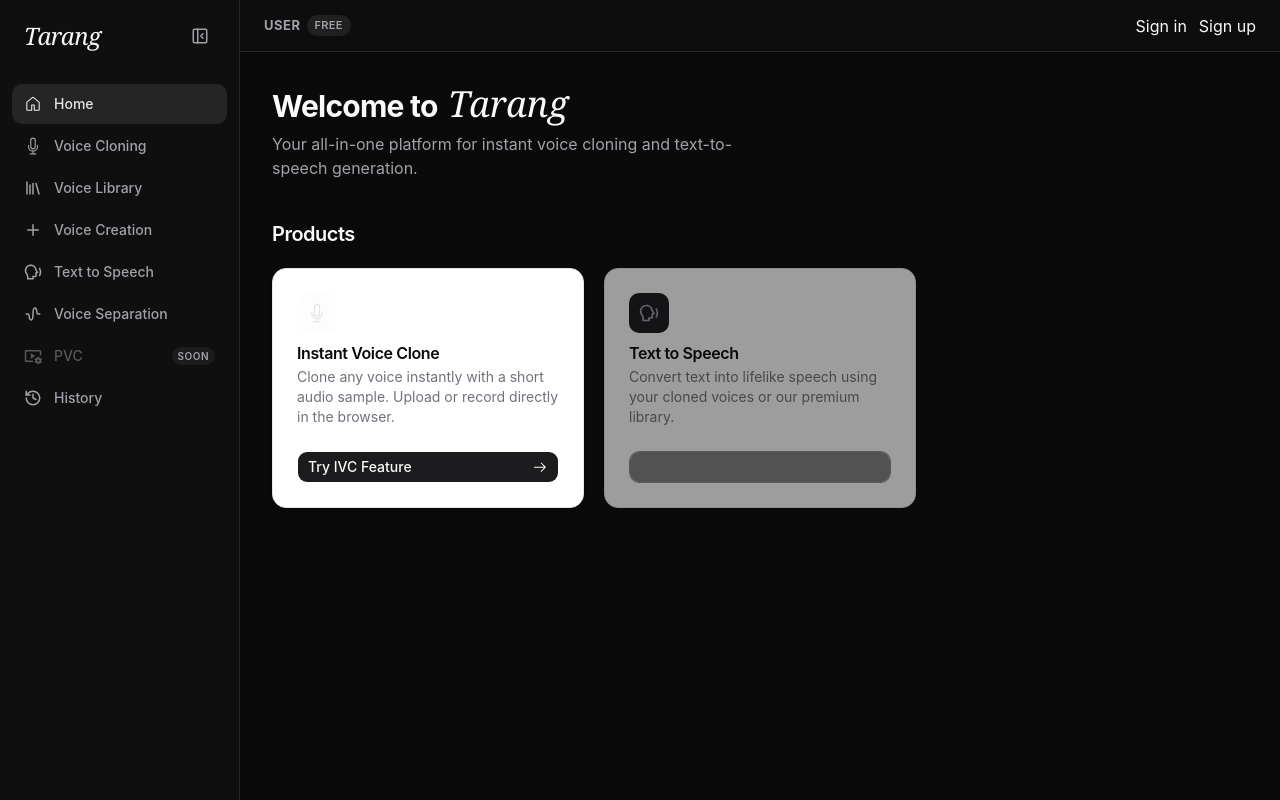
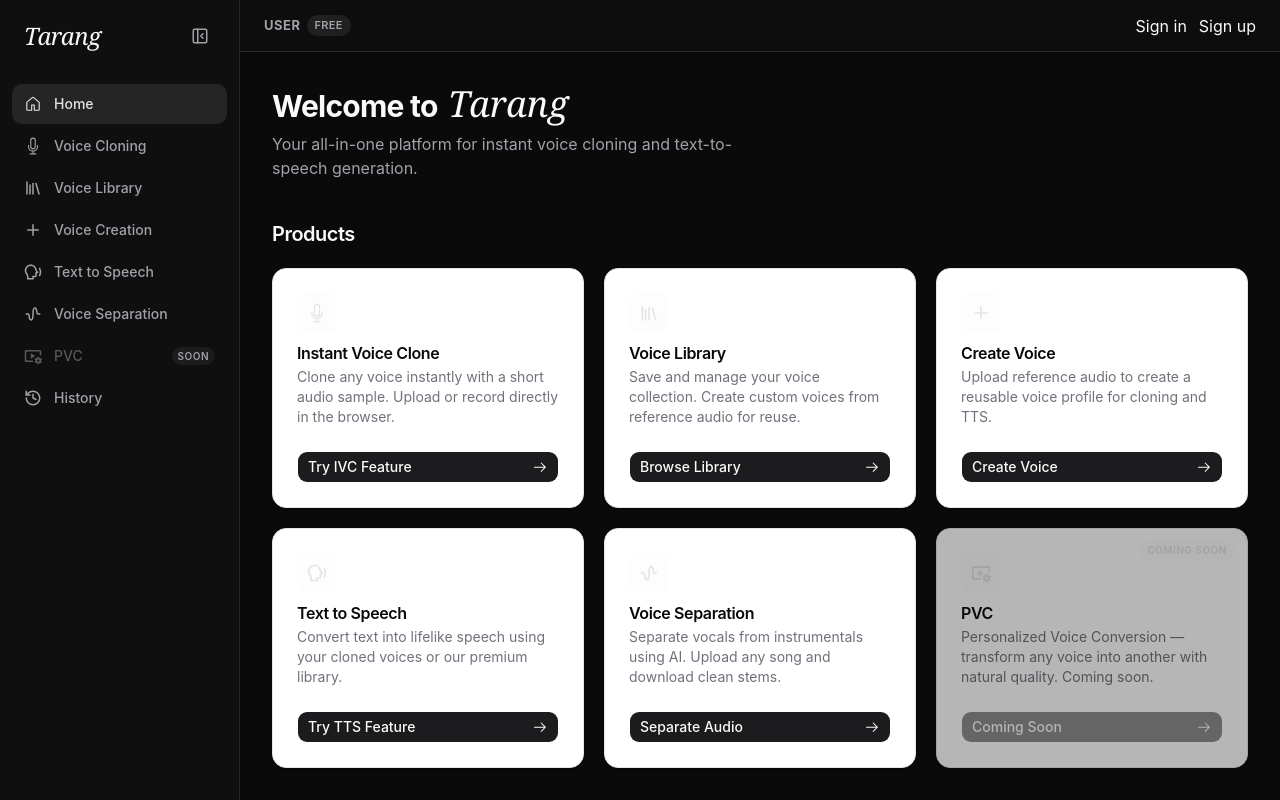
Before and after one commit to chhaya-jay-56/Tarang, a Next.js app in the folder apps/app/: page / in a window 1280 px wide. Built offline with nearby package versions, Linux system fonts and the light colour scheme; no server answers.

Commit message:
feat(app): update home and history dashboard pages

```diff
--- a/apps/app/src/app/(dashboard)/history/page.tsx
+++ b/apps/app/src/app/(dashboard)/history/page.tsx
@@ -14,6 +14,7 @@ export default function HistoryPage() {
   const [entries, setEntries] = useState<HistoryEntry[]>([]);
   const [isLoading, setIsLoading] = useState(true);
   const [error, setError] = useState<string | null>(null);
+  const [downloadError, setDownloadError] = useState<string | null>(null);
 
   const fetchHistory = useCallback(async () => {
     setIsLoading(true);
@@ -37,7 +38,9 @@ export default function HistoryPage() {
   const handleDownload = useCallback(
     async (downloadUrl: string, filename?: string) => {
       try {
+        setDownloadError(null);
         const audioRes = await fetch(downloadUrl);
+        if (!audioRes.ok) throw new Error("Download URL failed");
         const blob = await audioRes.blob();
         const blobUrl = URL.createObjectURL(blob);
         const link = document.createElement("a");
@@ -47,23 +50,31 @@ export default function HistoryPage() {
         link.click();
         document.body.removeChild(link);
         URL.revokeObjectURL(blobUrl);
-      } catch {
-        alert("Download failed");
+      } catch (err) {
+        setDownloadError(
+          err instanceof Error ? err.message : "Download failed"
+        );
       }
     },
     []
   );
 
   return (
-    <div style={{ display: "flex", flexDirection: "column", gap: "32px", maxWidth: "800px", margin: "0 auto", width: "100%", padding: "0 16px" }}>
+    <div style={{ display: "flex", flexDirection: "column", gap: "32px", maxWidth: "800px", width: "100%", padding: "0 16px", margin: "0 auto" }}>
       <div style={{ display: "flex", flexDirection: "column", gap: "4px" }}>
-        <h1 style={{ fontSize: "22px", fontWeight: 600, color: "var(--foreground)", letterSpacing: "0.02em" }}>
+        <h1 style={{ fontSize: "22px", fontWeight: 600, color: "var(--foreground)", letterSpacing: "0.02em", textAlign: "left" }}>
           Voice Cloning History
         </h1>
-        <p style={{ color: "var(--muted-foreground)", fontSize: "14px" }}>
+        <p style={{ color: "var(--muted-foreground)", fontSize: "14px", textAlign: "left" }}>
           All your past voice generations appear here.
         </p>
       </div>
+
+      {downloadError && (
+        <div style={{ color: "var(--destructive)", fontSize: "14px" }}>
+          {downloadError}
+        </div>
+      )}
 
       <HistoryList
         entries={entries}
--- a/apps/app/src/app/(dashboard)/page.tsx
+++ b/apps/app/src/app/(dashboard)/page.tsx
@@ -10,6 +10,9 @@ import {
 import { HiOutlineMicrophone } from "react-icons/hi2";
 import { RiSpeakLine } from "react-icons/ri";
 import { GoArrowRight } from "react-icons/go";
+import { LuLibrary, LuPlus } from "react-icons/lu";
+import { TbWaveSine } from "react-icons/tb";
+import { MdOutlineVideoSettings } from "react-icons/md";
 
 export default function Home() {
   return (
@@ -52,10 +55,52 @@ export default function Home() {
             </CardContent>
           </Card>
 
+          {/* Voice Library Card */}
+          <Card className="group hover:border-primary/30 transition-all">
+            <CardHeader>
+              <div className="h-10 w-10 rounded-lg bg-primary/10 text-primary flex items-center justify-center mb-3">
+                <LuLibrary className="text-xl" />
+              </div>
+              <CardTitle>Voice Library</CardTitle>
+              <CardDescription>
+                Save and manage your voice collection. Create custom voices from reference audio for reuse.
+              </CardDescription>
+            </CardHeader>
+            <CardContent>
+              <Link href="/voice-library">
+                <Button variant="secondary" className="w-full justify-between">
+                  Browse Library
+                  <GoArrowRight className="text-base" />
+                </Button>
+              </Link>
+            </CardContent>
+          </Card>
+
+          {/* Voice Creation Card */}
+          <Card className="group hover:border-primary/30 transition-all">
+            <CardHeader>
+              <div className="h-10 w-10 rounded-lg bg-primary/10 text-primary flex items-center justify-center mb-3">
+                <LuPlus className="text-xl" />
+              </div>
+              <CardTitle>Create Voice</CardTitle>
+              <CardDescription>
+                Upload reference audio to create a reusable voice profile for cloning and TTS.
+              </CardDescription>
+            </CardHeader>
+            <CardContent>
+              <Link href="/voice-creation">
+                <Button variant="secondary" className="w-full justify-between">
+                  Create Voice
+                  <GoArrowRight className="text-base" />
+                </Button>
+              </Link>
+            </CardContent>
+          </Card>
+
           {/* TTS Card */}
-          <Card className="opacity-60">
+          <Card className="group hover:border-primary/30 transition-all">
             <CardHeader>
-              <div className="h-10 w-10 rounded-lg bg-muted text-muted-foreground flex items-center justify-center mb-3">
+              <div className="h-10 w-10 rounded-lg bg-primary/10 text-primary flex items-center justify-center mb-3">
                 <RiSpeakLine className="text-xl" />
               </div>
               <CardTitle>Text to Speech</CardTitle>
@@ -64,8 +109,54 @@ export default function Home() {
               </CardDescription>
             </CardHeader>
             <CardContent>
-              <Button disabled variant="outline" className="w-full">
+              <Link href="/text-to-speech">
+                <Button variant="secondary" className="w-full justify-between">
+                  Try TTS Feature
+                  <GoArrowRight className="text-base" />
+                </Button>
+              </Link>
+            </CardContent>
+          </Card>
+
+          {/* Voice Separation Card */}
+          <Card className="group hover:border-primary/30 transition-all">
+            <CardHeader>
+              <div className="h-10 w-10 rounded-lg bg-primary/10 text-primary flex items-center justify-center mb-3">
+                <TbWaveSine className="text-xl" />
+              </div>
+              <CardTitle>Voice Separation</CardTitle>
+              <CardDescription>
+                Separate vocals from instrumentals using AI. Upload any song and download clean stems.
+              </CardDescription>
+            </CardHeader>
+            <CardContent>
+              <Link href="/voice-separation">
+                <Button variant="secondary" className="w-full justify-between">
+                  Separate Audio
+                  <GoArrowRight className="text-base" />
+                </Button>
+              </Link>
+            </CardContent>
+          </Card>
+
+          {/* PVC Card — Coming Soon */}
+          <Card className="group relative opacity-70 cursor-default">
+            <div className="absolute top-3 right-3 text-[10px] font-bold uppercase tracking-wider px-2 py-0.5 rounded-full bg-primary/10 text-primary">
+              Coming Soon
+            </div>
+            <CardHeader>
+              <div className="h-10 w-10 rounded-lg bg-primary/10 text-primary flex items-center justify-center mb-3">
+                <MdOutlineVideoSettings className="text-xl" />
+              </div>
+              <CardTitle>PVC</CardTitle>
+              <CardDescription>
+                Personalized Voice Conversion — transform any voice into another with natural quality. Coming soon.
+              </CardDescription>
+            </CardHeader>
+            <CardContent>
+              <Button variant="secondary" className="w-full justify-between" disabled>
                 Coming Soon
+                <GoArrowRight className="text-base" />
               </Button>
             </CardContent>
           </Card>
```
